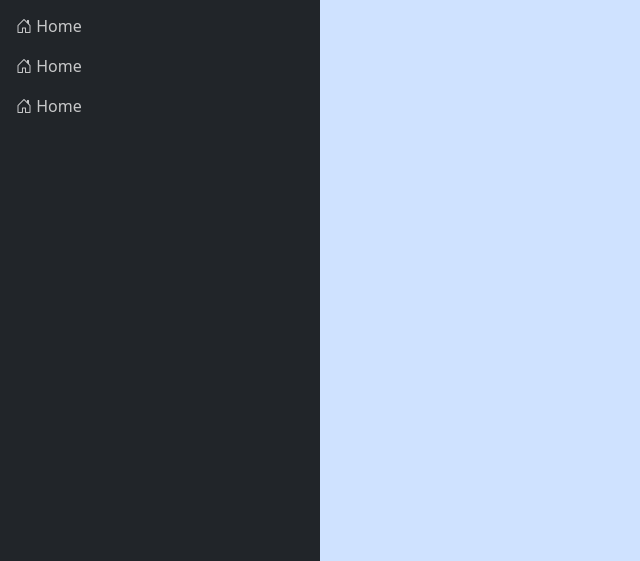
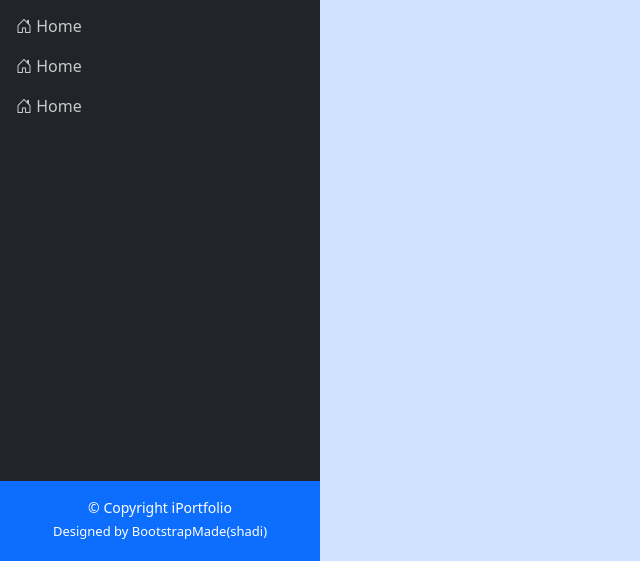
Before and after one commit to shadi38485/portfolio-bootstrap, a plain HTML site: page index.html in a window 1280 px wide. Shown: the part 239-800 px from the top of the page, without its empty margins (0-640 px from the left). Drawn offline with nearby package versions, Linux system fonts and the light colour scheme.

Commit message:
create footer

```diff
--- a/assets/css/style.css
+++ b/assets/css/style.css
@@ -13,3 +13,11 @@ main {
   display: flex;
   flex-direction: column;
 }
+
+
+.fs-14{
+  font-size: 14px;
+}
+.fs-13{
+  font-size: 13px;
+}
--- a/index.html
+++ b/index.html
@@ -88,7 +88,10 @@
         </a>
       </nav>
 
-      <footer></footer>
+      <footer class="bg-primary position-absolute w-100  p-3 bottom-0 text-center">
+        <p class="mb-1 fs-14">© Copyright iPortfolio</p>
+        <p class="mb-1 fs-13">Designed by BootstrapMade(shadi)</p>
+      </footer>
     </aside>
 
     <main class="bg-primary-subtle w-75 vh-100"></main>
```
